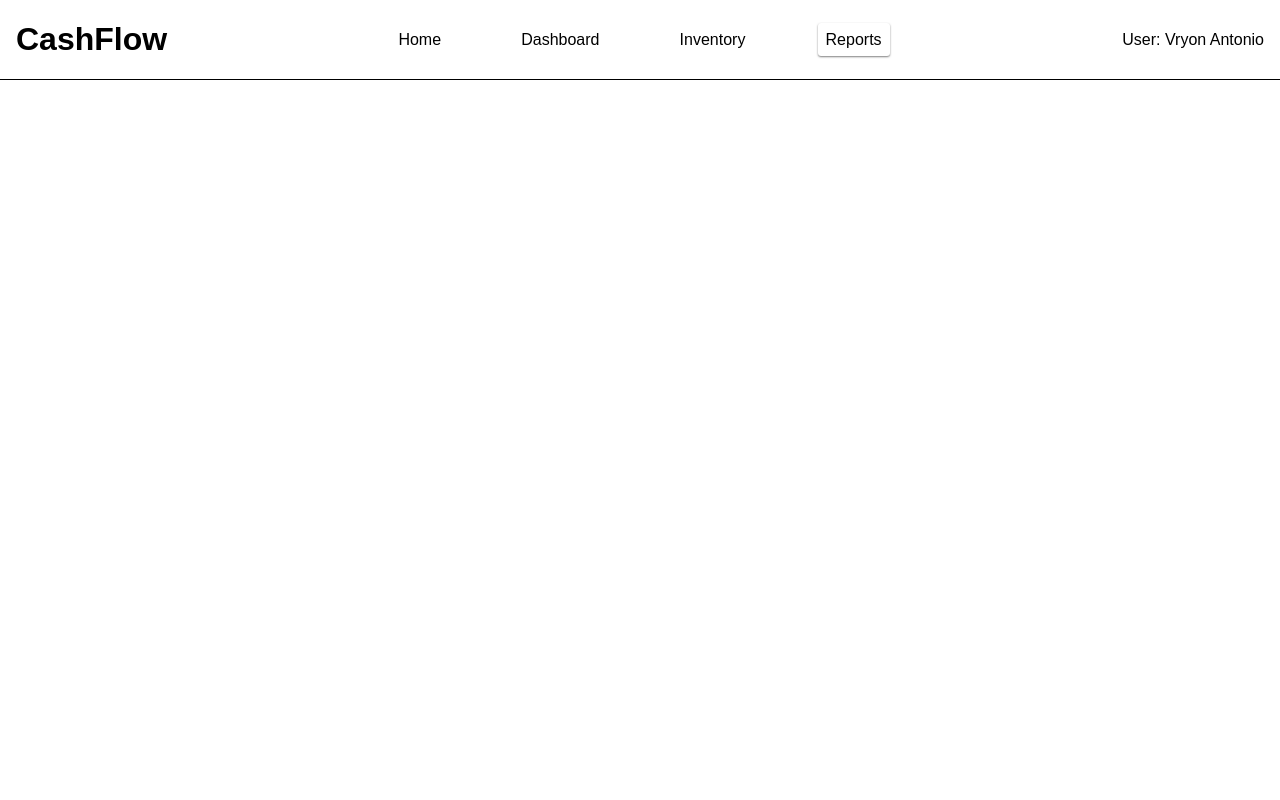
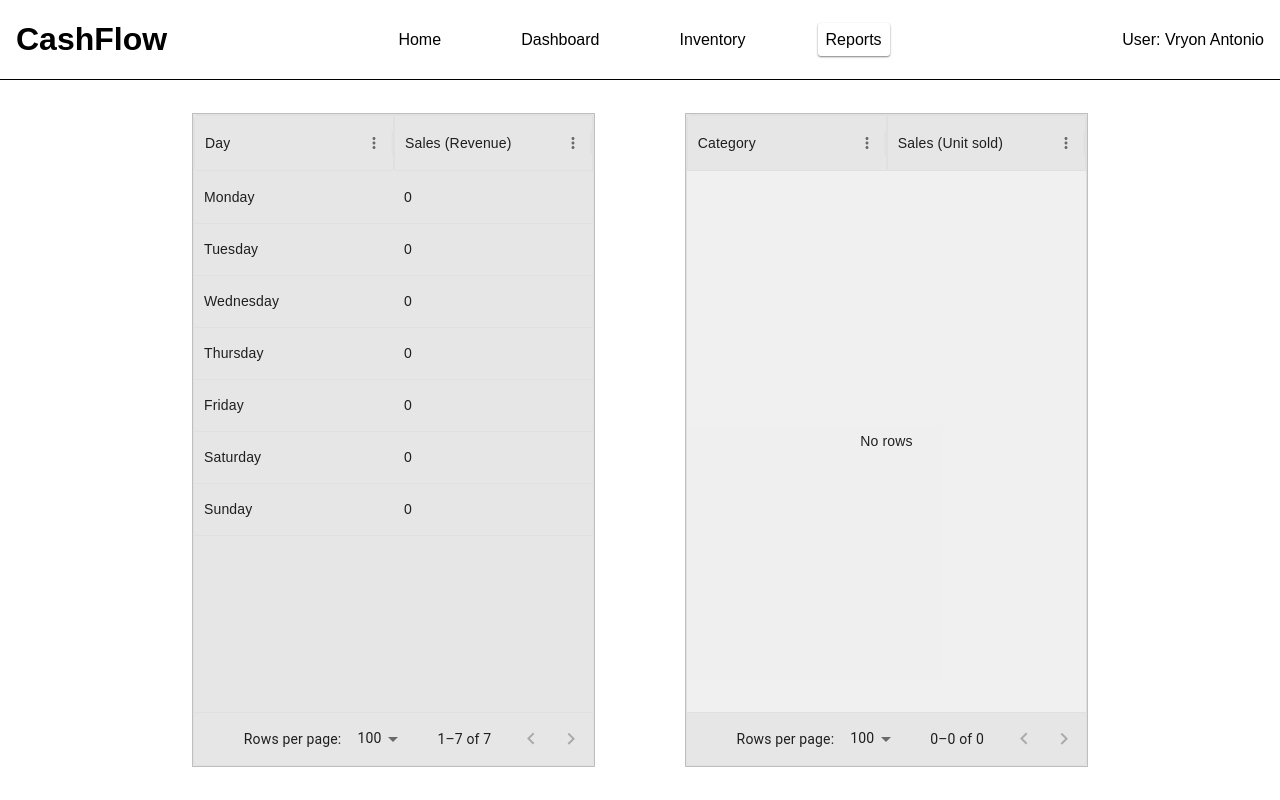
Before and after one commit to Vryon09/CashFlow, a React (Vite) app: page /CashFlow/Reports in a window 1280 px wide. Built offline with nearby package versions, Linux system fonts and the light colour scheme; a web font is replaced by a local one.

Commit message:
datas to local storage and reports page content is ongoing

```diff
--- a/package.json
+++ b/package.json
@@ -12,6 +12,10 @@
     "preview": "vite preview"
   },
   "dependencies": {
+    "@emotion/react": "^11.14.0",
+    "@emotion/styled": "^11.14.0",
+    "@mui/material": "^6.3.0",
+    "@mui/x-data-grid": "^7.23.5",
     "react": "^18.3.1",
     "react-dom": "^18.3.1",
     "react-router-dom": "^7.0.1",
--- a/src/App.jsx
+++ b/src/App.jsx
@@ -4,17 +4,41 @@ import MainScreen from "./Pages/MainScreen";
 import Dashboard from "./Pages/Dashboard";
 import Inventory from "./Pages/Inventory";
 import Reports from "./Pages/Reports";
+import { useState } from "react";
 
 function App() {
+  const [salesByDay, setSalesByDay] = useState([]);
+  const [categoryDistribution, setCategoryDistribution] = useState([]);
+
   return (
     <div>
       <ItemsProvider>
         <BrowserRouter basename="/CashFlow/">
           <Routes>
             <Route index element={<MainScreen />} />
-            <Route path="/Dashboard" element={<Dashboard />} />
+            <Route
+              path="/Dashboard"
+              element={
+                <Dashboard
+                  salesByDay={salesByDay}
+                  setSalesByDay={setSalesByDay}
+                  categoryDistribution={categoryDistribution}
+                  setCategoryDistribution={setCategoryDistribution}
+                />
+              }
+            />
             <Route path="/Inventory" element={<Inventory />} />
-            <Route path="/Reports" element={<Reports />} />
+            <Route
+              path="/Reports"
+              element={
+                <Reports
+                  salesByDay={salesByDay}
+                  setSalesByDay={setSalesByDay}
+                  categoryDistribution={categoryDistribution}
+                  setCategoryDistribution={setCategoryDistribution}
+                />
+              }
+            />
           </Routes>
         </BrowserRouter>
       </ItemsProvider>
--- /dev/null
+++ b/src/InitialData/initialSalesByDay.jsx
@@ -0,0 +1,9 @@
+export const initialSalesByDay = [
+  { day: "Monday", sales: 0 },
+  { day: "Tuesday", sales: 0 },
+  { day: "Wednesday", sales: 0 },
+  { day: "Thursday", sales: 0 },
+  { day: "Friday", sales: 0 },
+  { day: "Saturday", sales: 0 },
+  { day: "Sunday", sales: 0 },
+];
--- a/src/InitialData/productCategories.jsx
+++ b/src/InitialData/productCategories.jsx
@@ -13,7 +13,7 @@ export const productCategories = [
   "Frozen Foods",
   "Condiments",
   "Personal Care",
-  "Household",
-  "Canned Goods",
+  // "Household",
+  // "Canned Goods",
   "Ready Meals",
 ];
--- a/src/Pages/Dashboard.jsx
+++ b/src/Pages/Dashboard.jsx
@@ -17,21 +17,16 @@ import styles from "./Dashboard.module.css";
 import { useItems } from "../contexts/ItemsContext";
 import { useEffect, useState } from "react";
 import { productCategories } from "../InitialData/productCategories";
+import { initialSalesByDay } from "../InitialData/initialSalesByDay";
 
-function Dashboard() {
-  const [salesByDay, setSalesByDay] = useState([
-    { day: "Monday", sales: 0 },
-    { day: "Tuesday", sales: 0 },
-    { day: "Wednesday", sales: 0 },
-    { day: "Thursday", sales: 0 },
-    { day: "Friday", sales: 0 },
-    { day: "Saturday", sales: 0 },
-    { day: "Sunday", sales: 0 },
-  ]);
-
+function Dashboard({
+  salesByDay,
+  setSalesByDay,
+  categoryDistribution,
+  setCategoryDistribution,
+}) {
   const [dailySales, setDailySales] = useState([]);
   const [paymentDistribution, setPaymentDistribution] = useState([]);
-  const [categoryDistribution, setCategoryDistribution] = useState([]);
 
   const {
     handlePaymentMethodTotal,
@@ -41,18 +36,20 @@ function Dashboard() {
     products,
   } = useItems();
 
+  //Sales by day
   useEffect(() => {
-    setSalesByDay((sales) =>
-      sales.map((sale) => {
+    setSalesByDay(() =>
+      initialSalesByDay.map((sale) => {
         const totalByDay = previousTransactions
-          .filter((trans) => sale.day === getDayName(trans.day))
+          .filter((trans) => sale.day === getDayName(new Date(trans.day)))
           .reduce((acc, curr) => (acc += curr.total), 0);
 
-        return { ...sale, sales: totalByDay };
+        return { day: sale.day, sales: totalByDay };
       })
     );
-  }, [previousTransactions, getDayName]);
+  }, [previousTransactions, getDayName, setSalesByDay]);
 
+  //Daily sales summary
   useEffect(() => {
     setDailySales(() => {
       const dates = previousTransactions.map((trans) =>
@@ -73,8 +70,7 @@ function Dashboard() {
     });
   }, [previousTransactions, getCurrentDate]);
 
-  //convert payment data into state
-
+  //Payment Distribution
   useEffect(() => {
     setPaymentDistribution(() => {
       const dates = previousTransactions.map((trans) =>
@@ -114,6 +110,7 @@ function Dashboard() {
 
   //change the line chart data into total sales not amount of payment guest's paid
 
+  //Category Distribution
   useEffect(() => {
     setCategoryDistribution(() => {
       const onlyCategories = productCategories.filter(
@@ -134,7 +131,7 @@ function Dashboard() {
 
       return catDis.filter((cat) => cat.sales !== 0);
     });
-  }, [products]);
+  }, [products, setCategoryDistribution]);
 
   const COLORS = [
     "#B821CF",
@@ -229,7 +226,7 @@ function Dashboard() {
         </div>
         <div className={styles.pieCharts}>
           <h3>Category Distribution</h3>
-          <PieChart width={730} height={250}>
+          <PieChart width={730} height={300}>
             <Pie
               data={categoryDistribution}
               dataKey="sales"
@@ -252,3 +249,7 @@ function Dashboard() {
 }
 
 export default Dashboard;
+
+//Reports
+//save necessary datas into local storage
+//auth, sign up log in logout feature
--- a/src/Pages/Reports.jsx
+++ b/src/Pages/Reports.jsx
@@ -1,10 +1,107 @@
 import styles from "./Reports.module.css";
 import Header from "../components/HeaderComponents/Header";
+import { DataGrid } from "@mui/x-data-grid";
+import { useEffect } from "react";
+import { initialSalesByDay } from "../InitialData/initialSalesByDay";
+import { useItems } from "../contexts/ItemsContext";
+import { productCategories } from "../InitialData/productCategories";
 
-function Reports() {
+function Reports({
+  salesByDay,
+  setSalesByDay,
+  categoryDistribution,
+  setCategoryDistribution,
+}) {
+  const { previousTransactions, getDayName, products } = useItems();
+
+  //Sales by day
+  useEffect(() => {
+    setSalesByDay(() =>
+      initialSalesByDay.map((sale) => {
+        const totalByDay = previousTransactions
+          .filter((trans) => sale.day === getDayName(new Date(trans.day)))
+          .reduce((acc, curr) => (acc += curr.total), 0);
+
+        return { day: sale.day, sales: totalByDay };
+      })
+    );
+  }, [previousTransactions, getDayName, setSalesByDay]);
+
+  const salesByDayRows = salesByDay.map((day, i) => {
+    return { id: i, ...day };
+  });
+
+  const salesByDayColumns = [
+    {
+      field: "day",
+      headerName: "Day",
+      width: 200,
+      headerClassName: styles.header,
+    },
+    {
+      field: "sales",
+      headerName: "Sales (Revenue)",
+      headerClassName: styles.header,
+      flex: 1,
+    },
+  ];
+
+  //Category Distribution
+  useEffect(() => {
+    setCategoryDistribution(() => {
+      const onlyCategories = productCategories.filter(
+        (category) => category !== "All"
+      );
+
+      const catDis = onlyCategories.map((category) => {
+        const distributedCategory = products
+          .filter((product) => product.category === category)
+          .reduce((acc, curr) => {
+            acc += curr.stock - curr.currentStock;
+
+            return acc;
+          }, 0);
+
+        return { category, sales: distributedCategory };
+      });
+
+      return catDis.filter((cat) => cat.sales !== 0);
+    });
+  }, [products, setCategoryDistribution]);
+
+  const categoryDistributionRows = categoryDistribution.map((category, i) => {
+    return { id: i, ...category };
+  });
+
+  const categoryDistributionColumns = [
+    {
+      field: "category",
+      headerName: "Category",
+      width: 200,
+      headerClassName: styles.header,
+    },
+    {
+      field: "sales",
+      headerName: "Sales (Unit sold)",
+      headerClassName: styles.header,
+      flex: 1,
+    },
+  ];
+
   return (
     <div className={styles.container}>
       <Header />
+      <div className={styles.salesByDayContainer}>
+        <div className={styles.salesByDay}>
+          <DataGrid rows={salesByDayRows} columns={salesByDayColumns} />
+        </div>
+        <div className={styles.salesByDay}>
+          <DataGrid
+            rows={categoryDistributionRows}
+            columns={categoryDistributionColumns}
+          />
+        </div>
+      </div>
     </div>
   );
 }
--- a/src/Pages/Reports.module.css
+++ b/src/Pages/Reports.module.css
@@ -1,3 +1,25 @@
 .container {
   height: 100dvh;
 }
+
+.salesByDayContainer {
+  display: flex;
+  justify-content: space-between;
+  align-items: center;
+  padding: 1em 0;
+  height: 90%;
+  width: 70%;
+  margin: 0 auto;
+}
+
+.salesByDay {
+  height: 95%;
+  width: 45%;
+  background-color: hsl(0, 0%, 90%);
+  border: 1px solid hsl(0, 0%, 75%);
+}
+
+.header {
+  background-color: hsl(0, 0%, 90%);
+  border: 1px solid black;
+}
--- a/src/components/Workspace/Workspace.jsx
+++ b/src/components/Workspace/Workspace.jsx
@@ -23,13 +23,14 @@ function Workspace() {
         <QuantityModal productName={itemSelected.productName} />
       )}
       {openedModal === "searchModal" && <SearchResults list={searchResults} />}
-      {openedModal === "productsModal" && <SearchResults list={products} />}
+      {openedModal === "productsModal" && (
+        <SearchResults list={searchResults} />
+      )}
       {openedModal === "removeConfirmation" && <RemoveConfirmation />}
       {openedModal === "paymentModal" && <Payment />}
       {openedModal === "discountModal" && <Discount />}
       {openedModal === "voidModal" && <Void />}
       {openedModal === "receiptModal" && <Receipt />}
-      {/* <Receipt /> */}
     </div>
   );
 }
--- a/src/contexts/HelperFunctions.jsx
+++ b/src/contexts/HelperFunctions.jsx
@@ -101,7 +101,7 @@ function handleStocks(state) {
 }
 
 const getCurrentDate = (date = new Date()) => {
-  const now = date;
+  const now = new Date(date);
   const year = now.getFullYear().toString().slice(-2); // Last 2 digits of the year
   const month = String(now.getMonth() + 1).padStart(2, "0"); // Months are 0-based
   const day = String(now.getDate()).padStart(2, "0");
@@ -109,6 +109,7 @@ const getCurrentDate = (date = new Date()) => {
   return `${year}-${month}-${day}`;
 };
 
+//CONVERT TO USEEFFECT AND USESTATE COMBO
 function handlePaymentMethodTotal(transaction) {
   const paymentMethodTotal = transaction.reduce(
     (acc, curr) => {
@@ -134,102 +135,6 @@ function handlePaymentMethodTotal(transaction) {
   return paymentMethodTotal;
 }
 
-function getPaymentList(paymentList) {
-  const latestPayment = paymentList.reduce(
-    (acc, curr) => {
-      if (curr.method === "Cash") acc.cash += curr.amount;
-      if (curr.method === "Card") acc.card += curr.amount;
-      return acc;
-    },
-    {
-      date: getCurrentDate(),
-      cash: 0,
-      card: 0,
-    }
-  );
-
-  return latestPayment;
-}
-
-function distributeCategorySales(products) {
-  products.reduce(
-    (acc, curr) => {
-      switch (curr.category) {
-        case "Fruits":
-          acc.fruits += curr.stock - curr.currentStock;
-          break;
-        case "Dairy":
-          acc.dairy += curr.stock - curr.currentStock;
-          break;
-        case "Bakery":
-          acc.bakery += curr.stock - curr.currentStock;
-          break;
-        case "Grains":
-          acc.grains += curr.stock - curr.currentStock;
-          break;
-        case "Baking Supplies":
-          acc.bakingSupplies += curr.stock - curr.currentStock;
-          break;
-        case "Beverages":
-          acc.beverages += curr.stock - curr.currentStock;
-          break;
-        case "Spreads":
-          acc.spreads += curr.stock - curr.currentStock;
-          break;
-        case "Snacks":
-          acc.snacks += curr.stock - curr.currentStock;
-          break;
-        case "Pantry":
-          acc.pantry += curr.stock - curr.currentStock;
-          break;
-        case "Meat":
-          acc.meat += curr.stock - curr.currentStock;
-          break;
-        case "Frozen Foods":
-          acc.frozenFoods += curr.stock - curr.currentStock;
-          break;
-        case "Condiments":
-          acc.condiments += curr.stock - curr.currentStock;
-          break;
-        case "Personal Care":
-          acc.personalCare += curr.stock - curr.currentStock;
-          break;
-        case "Household":
-          acc.household += curr.stock - curr.currentStock;
-          break;
-        case "Canned Goods":
-          acc.cannedGoods += curr.stock - curr.currentStock;
-          break;
-        case "Ready Meals":
-          acc.readyMeals += curr.stock - curr.currentStock;
-          break;
-        default:
-          break;
-      }
-
-      return acc;
-    },
-    {
-      fruits: 0,
-      dairy: 0,
-      bakery: 0,
-      grains: 0,
-      bakingSupplies: 0,
-      beverages: 0,
-      spreads: 0,
-      snacks: 0,
-      pantry: 0,
-      meat: 0,
-      frozenFoods: 0,
-      condiments: 0,
-      personalCare: 0,
-      household: 0,
-      cannedGoods: 0,
-      readyMeals: 0,
-    }
-  );
-}
-
 function getDayName(date) {
   return date.toLocaleString("en-US", { weekday: "long" });
 }
@@ -242,7 +147,5 @@ export {
   handleStocks,
   handlePaymentMethodTotal,
   getCurrentDate,
-  getPaymentList,
-  distributeCategorySales,
   getDayName,
 };
```
Also changed, not shown: src/InitialData/InitialState.jsx (+6 -4 lines), src/components/Popup/Search/SearchResults.jsx (+1 -20 lines), src/contexts/ItemsContext.jsx (+50 -32 lines), 1 other file (tests, documents, lock files or other folders).
